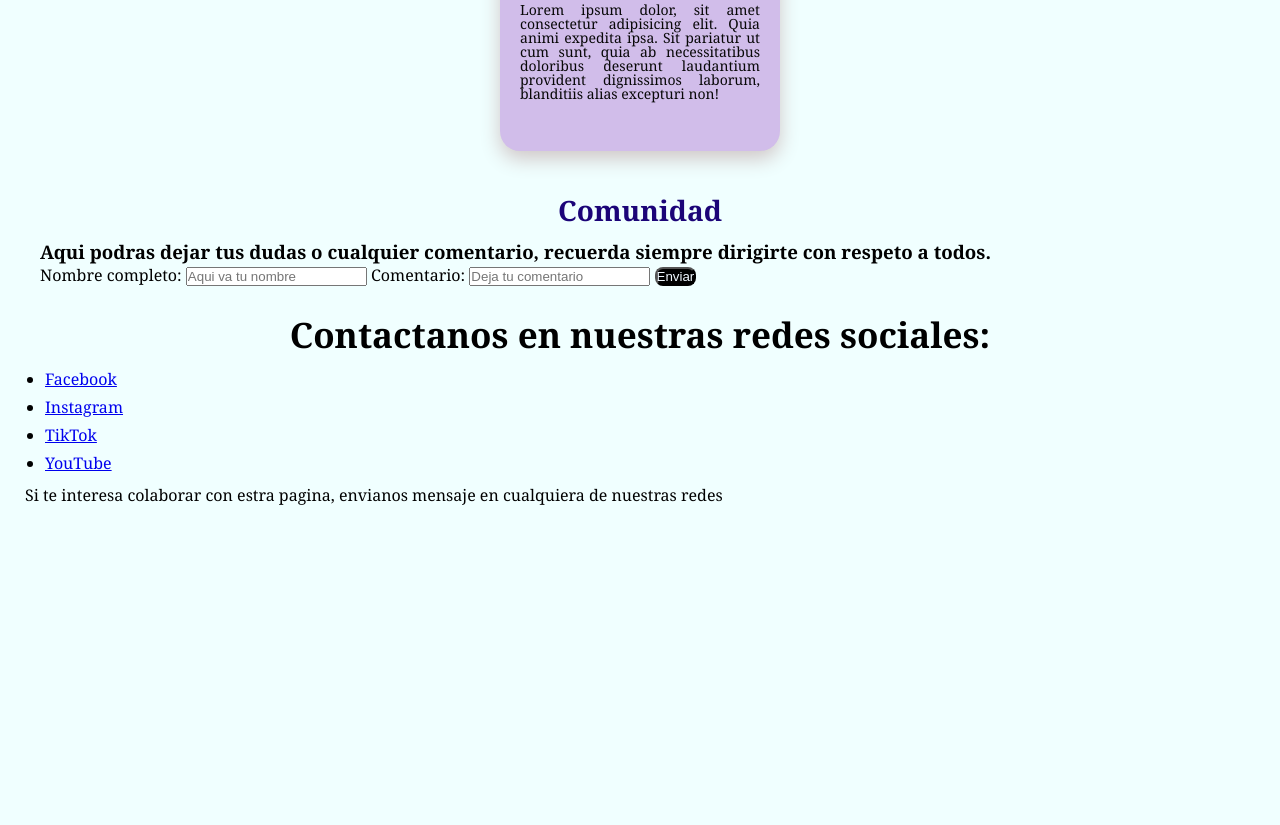
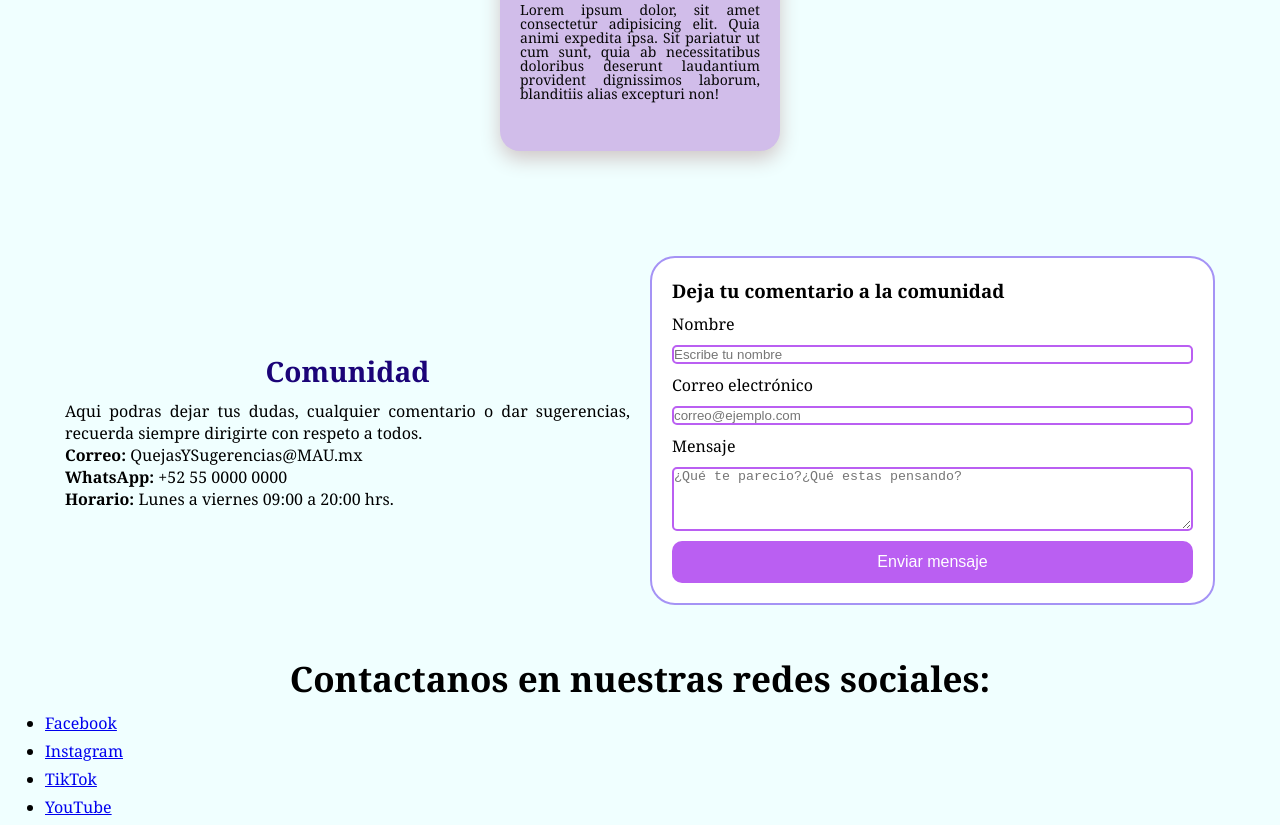
Before and after one commit to cruzhernandezmauricio4-wq/Proyecto-DEFV, a plain HTML site: page index.html in a window 1280 px wide. Shown: the part 3602-4427 px from the top of the page. Before the commit the page ends 4133 px from the top, so only its background shows below. Drawn offline with Linux system fonts and the light colour scheme; a web font is replaced by a local one.

Commit message:
Comunidad

```diff
--- a/index.html
+++ b/index.html
@@ -205,20 +205,34 @@
         </div>
         </section>
 
-        </seccion>
-        <seccion id="comunidad">
-            <h2>Comunidad</h2>
-            <h3>Aqui podras dejar tus dudas o cualquier comentario, recuerda siempre dirigirte con respeto a todos.</h3>
-            <form action="">
-                <label for="">Nombre completo:</label>
-                <input type="text" placeholder="Aqui va tu nombre">
 
-                <label for="">Comentario:</label>
-                <input type="Number" placeholder="Deja tu comentario">
-                <button type="Submit" style="border-radius: 8px;background-color: black;color: aliceblue;">Enviar
-                </button>
-            </form>
-        </seccion>
+         <section id="comunidad" class="contacto-section">
+            <div class="contacto-contenido">
+                <h2>Comunidad</h2>
+                <p>Aqui podras dejar tus dudas, cualquier comentario o dar sugerencias, recuerda siempre dirigirte con respeto a todos. </p>
+
+                <p><strong>Correo:</strong> QuejasYSugerencias@MAU.mx</p>
+                <p><strong>WhatsApp:</strong> +52 55 0000 0000</p>
+                <p><strong>Horario:</strong> Lunes a viernes 09:00 a 20:00 hrs.</p>
+            </div>
+
+            <aside class="contacto-aside">
+                <form class="form-contacto">
+                    <h3>Deja tu comentario a la comunidad </h3>
+
+                    <label for="nombre">Nombre</label>
+                    <input type="text" id="nombre" placeholder="Escribe tu nombre">
+
+                    <label for="correo">Correo electrónico</label>
+                    <input type="email" id="correo" placeholder="correo@ejemplo.com">
+
+                    <label for="mensaje">Mensaje</label>
+                    <textarea id="mensaje" rows="4" placeholder="¿Qué te parecio?¿Qué estas pensando?"></textarea>
+
+                    <button type="submit" class="msj-btn">Enviar mensaje</button>
+                </form>
+            </aside>
+        </section>
 
 
     </main>
--- a/style.css
+++ b/style.css
@@ -222,6 +222,7 @@ li{
     background-color: #bbb6da;
 
     padding: 10px;
+    position: relative;
 }
 
 /* TÍTULO DEL PRODUCTO */
@@ -344,3 +345,49 @@ li{
 }
 
 /*comunidad*/
+/* CONTACTO EN DOS COLUMNAS*/
+.contacto-section{
+    margin-top: 40px;
+    display: flex;
+    gap: 20px;
+    align-items: center;
+    flex-wrap: wrap;
+
+}
+.contacto-contenido,
+.contacto-aside{
+    flex: 1 1 240px;
+
+}
+/* FORMULARIO */
+.form-contacto{
+    background: white;
+    padding: 20px;
+    border-radius: 25px;
+
+    display: flex;
+    flex-direction: column;
+    gap: 10px;
+    border: 2px solid #a593f5;
+}
+
+textarea, input{
+    border-radius: 5px;
+    border: 2px solid #ba5ff2;
+}
+.msj-btn {
+    background: #ba5ff2;
+    color: white;
+    border: none;
+    padding: 12px 18px;
+    border-radius: 10px;
+    cursor: pointer;
+    transition: 0.3s ease;
+    font-size: 16px;
+    width: 100%;
+}
+
+/* Hover */
+.msj-btn:hover {
+    background: #ba5ff2;
+}
```
